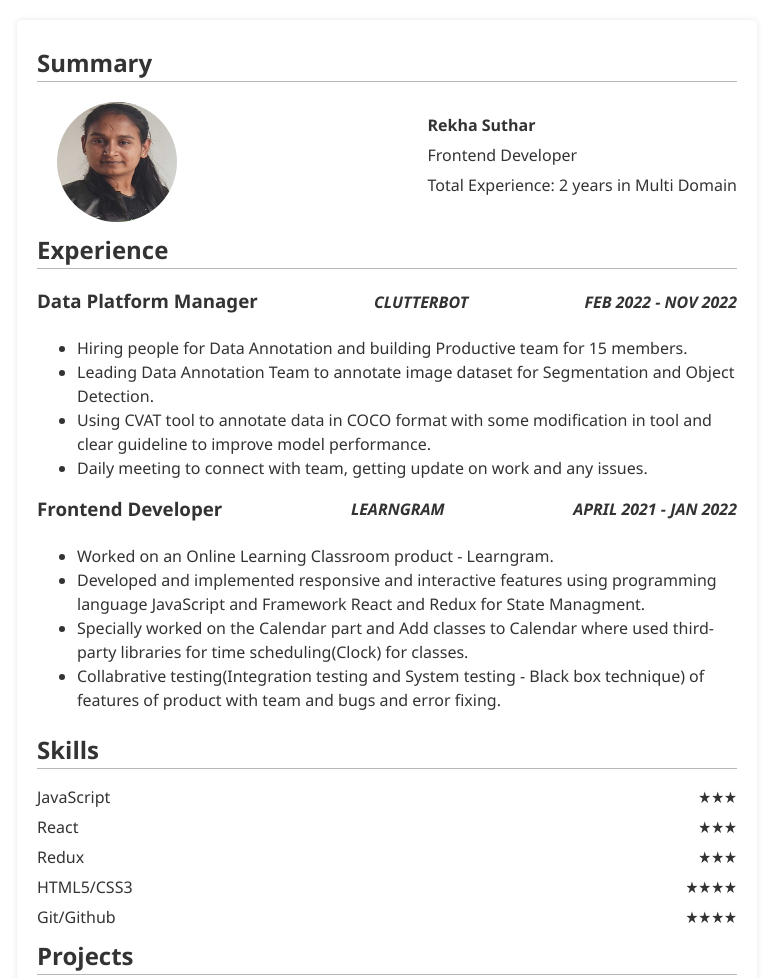
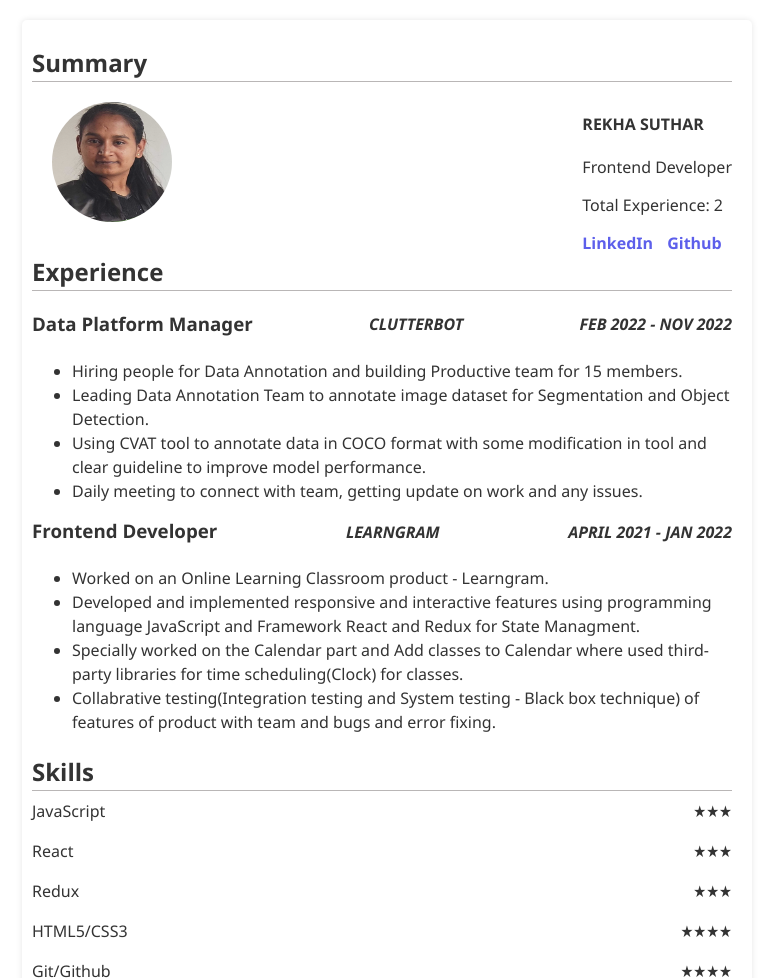
Before and after one commit to rekha0suthar/rekha-cv, a plain HTML site: page index.html in a window 1280 px wide. Shown: the top 978 px of the page, without its empty margins (253-1021 px from the left). Drawn offline with Linux system fonts and the light colour scheme.

Commit message:
some changes done

```diff
--- a/index.html
+++ b/index.html
@@ -14,7 +14,9 @@
         <div class="about">
           <h4>Rekha Suthar</h4>
           <p>Frontend Developer</p>
-          <p>Total Experience: 2 years in Multi Domain</p>
+          <p>Total Experience: 2</p>
+          <a href="https://www.linkedin.com/in/rekha0suthar/">LinkedIn</a>
+          <a href="https://github.com/rekha0suthar/">Github</a>
         </div>
       </div>
       <div class="experience-section">
--- a/styles.css
+++ b/styles.css
@@ -11,7 +11,7 @@ body {
   background-color: white;
   box-shadow: 0px 0px 6px rgba(0, 0, 0, 0.1);
   border-radius: 5px;
-  padding: 5px 20px;
+  padding: 5px 20px 20px 10px;
 }
 
 h2 {
@@ -27,11 +27,20 @@ h2 {
 
 .about {
   margin-top: -10px;
+  line-height: normal;
 }
 
-.about h4,
-p {
-  margin-bottom: -10px;
+.about h4 {
+  text-transform: uppercase;
+}
+
+.about a,
+a {
+  color: #5d5feb;
+  text-decoration: none;
+  cursor: pointer;
+  margin-right: 10px;
+  font-weight: bold;
 }
 
 img {
@@ -71,4 +80,5 @@ img {
 .skill {
   display: flex;
   justify-content: space-between;
+  line-height: 0.5;
 }
```
